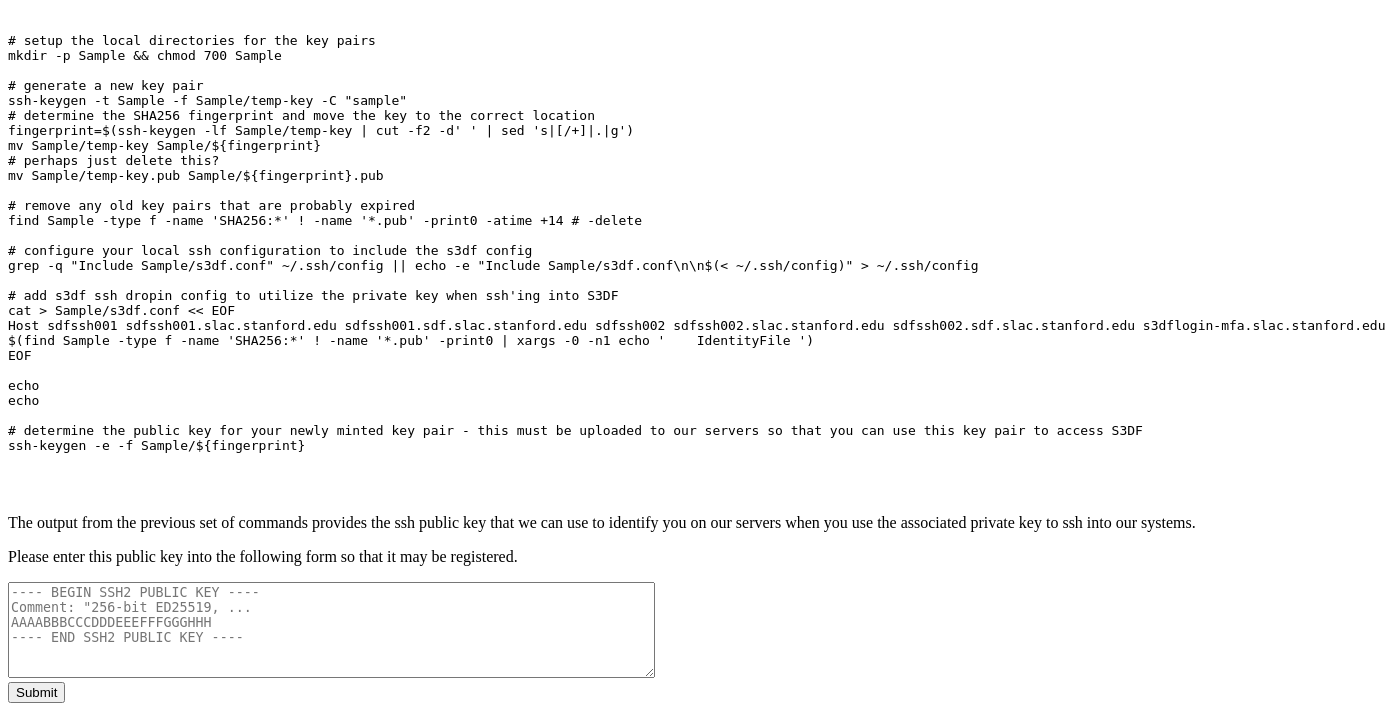
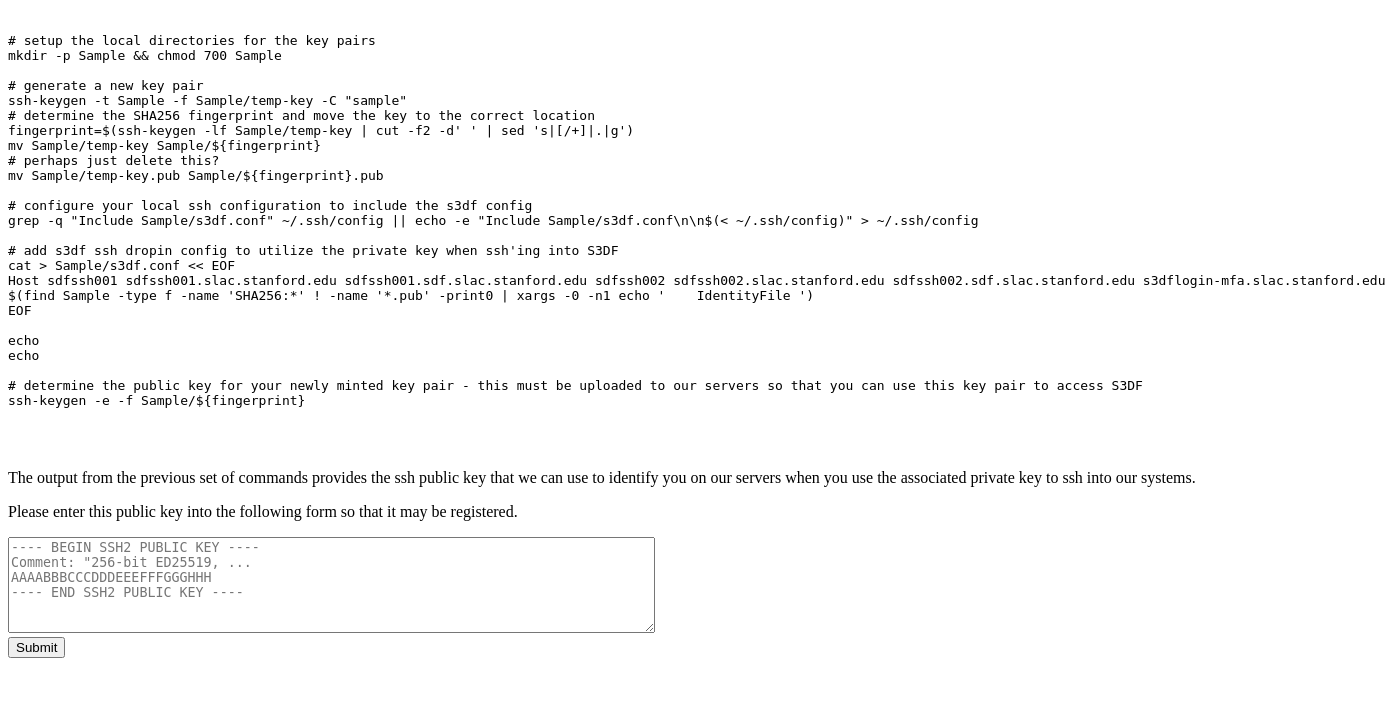
Before and after one commit to slaclab/sshkey-service, a FastAPI app: template templates/generate.html.j2 in a window 1400 px wide. Shown: the part 249-960 px from the top of the page. After the commit the page ends 907 px from the top, so only its background shows below. Run offline with FastAPI, Linux system fonts and the light colour scheme; the template is opened without the code that fills it: most values are stand-ins (such as "Sample title", 1, 10 or a date in 2020).

Commit message:
Removed 'find' for old keys, keys don't expire anymore

```diff
--- a/templates/generate.html.j2
+++ b/templates/generate.html.j2
@@ -35,9 +35,6 @@ fingerprint=$(ssh-keygen -lf {{ prefix_path }}/temp-key | cut -f2 -d' ' | sed 's
 mv {{ prefix_path }}/temp-key {{ prefix_path }}/${fingerprint}
 # perhaps just delete this?
 mv {{ prefix_path }}/temp-key.pub {{ prefix_path }}/${fingerprint}.pub
-
-# remove any old key pairs that are probably expired
-find {{ prefix_path }} -type f -name 'SHA256:*' ! -name '*.pub' -print0 -atime +14 # -delete
 
 # configure your local ssh configuration to include the s3df config
 grep -q "Include {{ prefix_path }}/s3df.conf" ~/.ssh/config || echo -e "Include {{ prefix_path }}/s3df.conf\n\n$(< ~/.ssh/config)" > ~/.ssh/config
```
